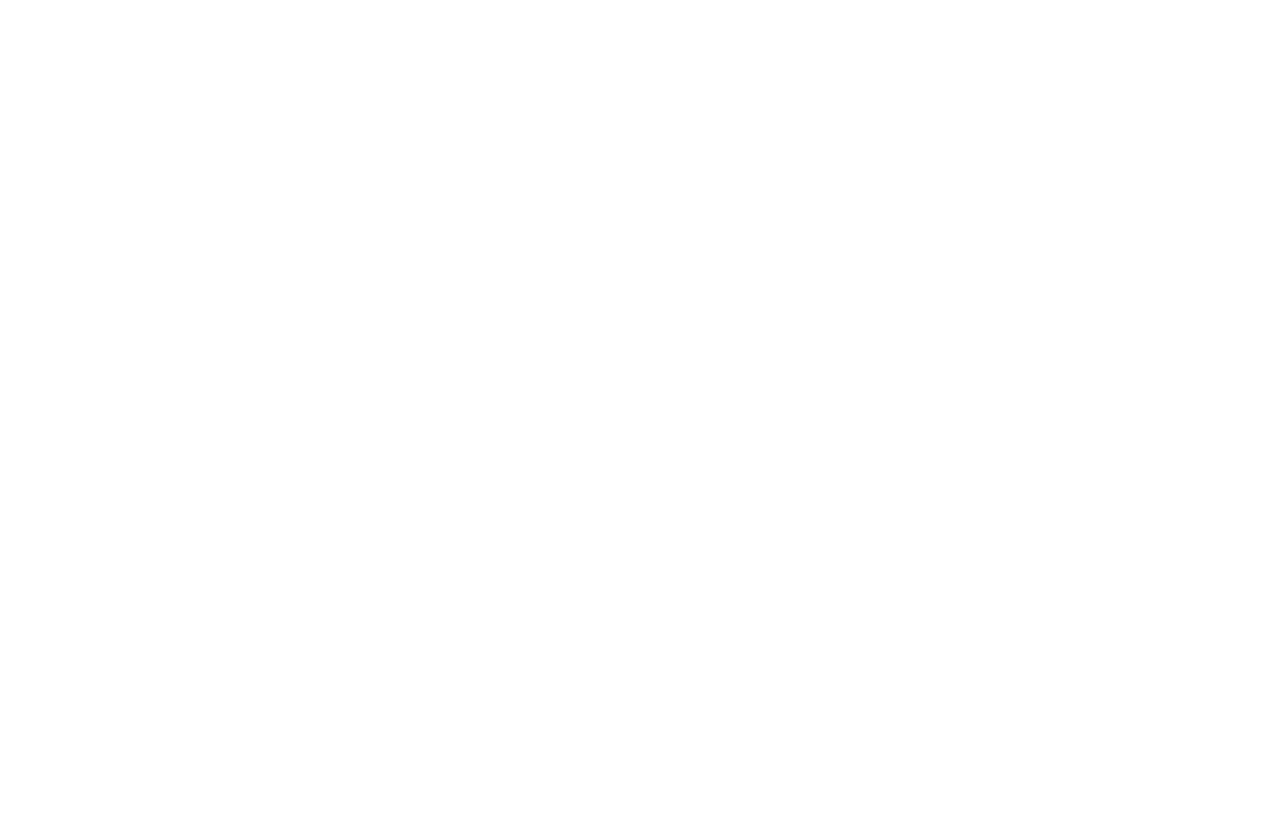
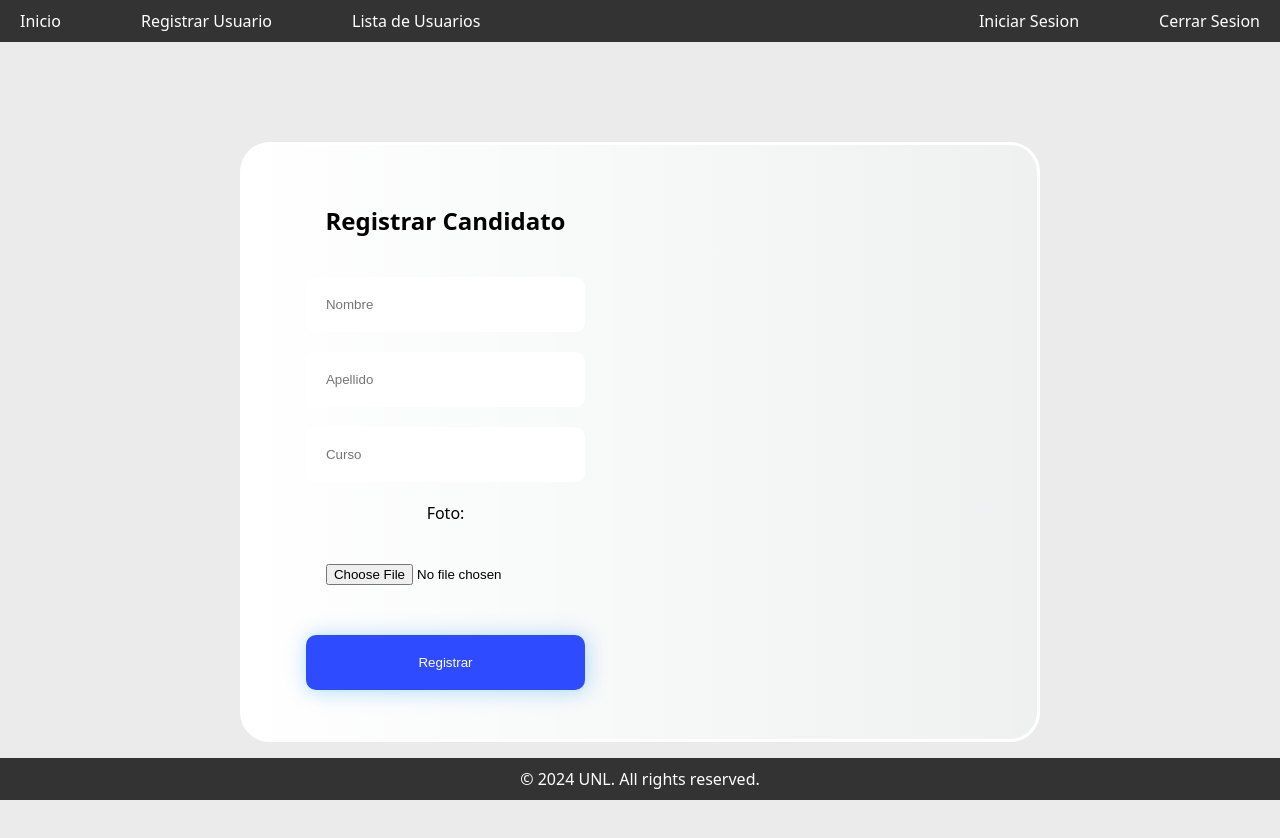
Before and after one commit to jaime-max/FrontVotar, a Vue app: page /registrarCandidato in a window 1280 px wide. Before the commit this address had no page. Shown: the top 838 px of the page. Before the commit the page ends 800 px from the top, so only its background shows below. Built offline with nearby package versions, Linux system fonts and the light colour scheme; the HTML template or start-up script is replaced by a standard one.

Commit message:
registro candidatos agregado

```diff
--- a/package.json
+++ b/package.json
@@ -15,6 +15,7 @@
   },
   "dependencies": {
     "axios": "^1.7.7",
+    "browser-image-compression": "^2.0.2",
     "pinia": "^2.2.6",
     "vue": "^3.5.12",
     "vue-router": "^4.4.5"
--- /dev/null
+++ b/src/api/candidatos.ts
@@ -0,0 +1,33 @@
+import apiUser from '@/api/api-user'
+import type { registrarCandidato } from '@/views/candidato/interfaces/registrarCandi'
+
+
+export default {
+  async registerCandidato(data: registrarCandidato) {
+    // Crear una instancia de FormData
+    const formData = new FormData();
+
+    // Agregar datos al FormData
+    formData.append(
+      "candidato",
+      JSON.stringify({
+        nombre: data.nombre,
+        apellido: data.apellido,
+        curso: data.curso,
+      })
+    );
+
+    if (data.file) {
+      formData.append("file", data.file);
+    }
+
+    // Enviar solicitud
+    const response = await apiUser.post<string>('/api/candidatos', formData, {
+      headers: {
+        "Content-Type": "multipart/form-data",
+      },
+    });
+
+    return response.data;
+  },
+};
--- a/src/components/Header.vue
+++ b/src/components/Header.vue
@@ -1,4 +1,5 @@
 <script setup lang="ts">
+import { defineComponent } from 'vue';
 import { useRouter } from 'vue-router'; // Importa el router para redirigir después de cerrar sesión
 
 const router = useRouter(); // Asegúrate de usar useRouter en setup
@@ -10,11 +11,9 @@
   // Redirigir a la página de login
   router.push({ name: 'login' }); // Asegúrate de que el nombre de la ruta sea correcto
 }
-
-const iconDimension = {
-  width: 30,
-  height: 30,
-}
+defineComponent({
+  name: 'AppHeader'  // Renombramos el componente a AppHeader
+});
 </script>
 
 <template>
--- a/src/router/index.ts
+++ b/src/router/index.ts
@@ -2,6 +2,7 @@
 import LoginView from '@/views/usuario/login/LoginView.vue'
 import RegistrarUser from '@/views/usuario/registrarse/RegistrarUser.vue'
 import ListarUser from '@/views/usuario/registrarse/ListarUser.vue'
+import RegistrarCandidato from '@/views/candidato/RegistrarCandidato.vue'
 const router = createRouter({
   history: createWebHistory(import.meta.env.BASE_URL),
   routes: [
@@ -20,6 +21,11 @@
       name: 'listarUser',
       component: ListarUser
     },
+    {
+      path: '/registrarCandidato/',
+      name: 'registrarCandidato',
+      component: RegistrarCandidato
+    },
   ]
 })
 
--- /dev/null
+++ b/src/views/candidato/RegistrarCandidato.vue
@@ -0,0 +1,40 @@
+<script setup lang="ts">
+import Footer from '@/components/Footer.vue'
+import Header from '@/components/Header.vue'
+import RegisterCardCandi from '@/views/candidato/components/RegisterCardCandi.vue'
+</script>
+
+<template>
+  <Header/>
+  <main class="main">
+    <div class="card">
+      <RegisterCardCandi/>
+    </div>
+  </main>
+  <Footer/>
+</template>
+
+<style scoped>
+
+.main{
+  width: 100vw;
+  height: 100vh;
+  background: rgba(235,235,235);
+
+  /*Centrar el card*/
+  display: flex;
+  justify-content: center;
+  align-items: center;
+}
+.card{
+  max-width: 900px;
+  width: 800px;
+  height: 600px;
+  border: 3px solid white;
+  border-radius: 30px;
+  background: linear-gradient(90deg,rgba(255,255,255,1) 0%, rgba(247,255,255,0.3) 100%);
+  padding: 8px;
+  display: flex;
+}
+
+</style>
--- /dev/null
+++ b/src/views/candidato/components/RegisterCardCandi.vue
@@ -0,0 +1,240 @@
+<script setup lang="ts">
+import { ref } from 'vue'
+import type { registrarCandidato } from '@/views/candidato/interfaces/registrarCandi'
+import imageCompression from 'browser-image-compression'
+import candidatos from '@/api/candidatos'
+import { useRouter } from 'vue-router'
+
+const router = useRouter();
+
+const DataCandidatos = ref<registrarCandidato>({
+  nombre: '',
+  apellido: '',
+  curso: '',
+  file: null,
+});
+
+// Manejo de mensajes
+const mensajeAdvertencia = ref<string | null>(null);
+const mensajeExito = ref<string>('');
+const mensajeVisible = ref<boolean>(false);
+
+// Ref para el input de archivo
+const fileInput = ref<HTMLInputElement | null>(null);
+
+// Función de validación individual para cada campo
+function validarCampo(campo: keyof registrarCandidato) {
+  switch (campo) {
+    case 'nombre':
+      mensajeAdvertencia.value = DataCandidatos.value.nombre.trim()
+        ? null
+        : 'Por favor, ingrese su nombre';
+      break;
+    case 'apellido':
+      mensajeAdvertencia.value = DataCandidatos.value.apellido.trim()
+        ? null
+        : 'Por favor, ingrese su apellido';
+      break;
+    case 'curso':
+      mensajeAdvertencia.value = DataCandidatos.value.curso.trim()
+        ? null
+        : 'Por favor, ingrese su curso';
+      break;
+    case 'file':
+      mensajeAdvertencia.value = DataCandidatos.value.file
+        ? null
+        : 'Por favor, adjunte un archivo';
+      break;
+    default:
+      throw new Error('Campo no reconocido');
+  }
+}
+
+// Registrar candidato
+async function registrarCandidato() {
+  // Validar todos los campos
+  if (
+    !DataCandidatos.value.nombre ||
+    !DataCandidatos.value.apellido ||
+    !DataCandidatos.value.curso ||
+    !DataCandidatos.value.file
+  ) {
+    mensajeAdvertencia.value = 'Por favor, complete todos los campos correctamente';
+    return;
+  }
+
+  try {
+    await candidatos.registerCandidato(DataCandidatos.value);
+    mensajeExito.value = 'Candidato registrado exitosamente';
+    mensajeVisible.value = true;
+
+    // Ocultar mensaje después de 2 segundos y redirigir
+    setTimeout(() => {
+      mensajeVisible.value = false;
+      router.push({ name: 'registrarCandidato' });
+    }, 2000);
+
+    // Limpiar los campos
+    DataCandidatos.value = { nombre: '', apellido: '', curso: '', file: null };
+
+    // Limpiar el input de archivo
+    if (fileInput.value) {
+      fileInput.value.value = '';
+    }
+  } catch (error) {
+    console.error('Error al registrar el candidato:', error);
+    mensajeAdvertencia.value = 'Ocurrió un error al registrar el candidato.';
+  }
+}
+
+// Manejar la carga y compresión de la imagen
+const handleFileUpload = async (event: Event) => {
+  const target = event.target as HTMLInputElement;
+  const file = target.files?.[0];
+
+  if (!file) {
+    mensajeAdvertencia.value = 'Por favor, seleccione un archivo válido.';
+    return;
+  }
+
+  const options = {
+    maxSizeMB: 1,
+    maxWidthOrHeight: 1280,
+    useWebWorker: true,
+  };
+
+  try {
+    DataCandidatos.value.file = await imageCompression(file, options);
+  } catch (error) {
+    console.error('Error al comprimir la imagen:', error);
+    mensajeAdvertencia.value = 'Error al procesar la imagen. Intente con otro archivo.';
+  }
+};
+</script>
+
+<template>
+  <section class="register-card">
+    <div class="register-card-header">
+      <h1>Registrar Candidato</h1>
+    </div>
+    <div class="register-card-form">
+      <input
+        v-model="DataCandidatos.nombre"
+        @input="validarCampo('nombre')"
+        type="text"
+        placeholder="Nombre"
+      />
+      <input
+        v-model="DataCandidatos.apellido"
+        @input="validarCampo('apellido')"
+        type="text"
+        placeholder="Apellido"
+      />
+      <input
+        v-model="DataCandidatos.curso"
+        @input="validarCampo('curso')"
+        type="text"
+        placeholder="Curso"
+      />
+      <label for="file">Foto:</label>
+      <input
+        type="file"
+        @change="handleFileUpload"
+        id="file"
+        ref="fileInput"
+        required
+      />
+      <button @click="registrarCandidato" type="button">Registrar</button>
+    </div>
+
+    <div v-if="mensajeVisible" class="success-message">
+      <p>{{ mensajeExito }}</p>
+    </div>
+
+    <div v-if="mensajeAdvertencia" class="advert">
+      <p>{{ mensajeAdvertencia }}</p>
+    </div>
+  </section>
+</template>
+
+
+<style scoped>
+.register-card-header{
+  text-align: center;
+  margin-top: 50px;
+}
+.register-card{
+  width: 50%;
+  padding: 20px;
+  position: relative;
+
+  /*  Centrar*/
+  display: flex;
+  flex-direction: column;
+  justify-content: center;
+}
+.register-card-form{
+  display: flex;
+  flex-direction: column;
+  align-items: center;
+  gap: 20px;
+  margin: 40px 0px;
+}
+
+.register-card-form input{
+  border: none;
+  padding: 20px;
+  width: 80%;
+  border-radius: 10px;
+}
+.register-card-form button{
+  border: none;
+  padding: 20px;
+  width: 80%;
+  border-radius: 10px;
+  background-color: rgb(47, 75, 255);
+  color: white;
+  box-shadow: 1px 1px 20px 1px rgba(0, 149, 255, 0.3);
+  margin-top: 10px;
+  cursor: pointer;
+}
+.register-card-form button:hover{
+  transform: scale(1.05);
+}
+.register-card-form button:active {
+  transform: scale(1);
+}
+
+.register-card-form select {
+  border: none;
+  border-radius: 10px;
+  background-color: white;
+  box-shadow: 1px 1px 20px 1px rgba(231, 235, 238, 0.3);
+  margin-top: 10px;
+  cursor: pointer;
+  font-size: 16px;
+}
+.register-card-form select:hover {
+  background-color: #f0f0f0;
+}
+
+
+.advert {
+  color: red;
+  margin-top: 10px;
+  text-align: center;
+}
+.success-message {
+  position: fixed;
+  top: 20px;
+  right: 20px;
+  background-color: #dff0d8;
+  border: 1px solid #d6e9c6;
+  color: #3c763d;
+  padding: 15px;
+  border-radius: 5px;
+  z-index: 2;
+  text-align: center;
+  width: 300px;
+}
+</style>
--- /dev/null
+++ b/src/views/candidato/interfaces/registrarCandi.ts
@@ -0,0 +1,7 @@
+export  interface registrarCandidato {
+  nombre: string;
+  apellido: string;
+  curso: string;
+  file: File | null;
+
+}
--- a/src/views/usuario/login/components/LoginCard.vue
+++ b/src/views/usuario/login/components/LoginCard.vue
@@ -1,7 +1,7 @@
 <script setup lang="ts">
-  import LogoApple from '@/views/usuario/login/components/Loginviews/LogoApple.vue'
-  import LogoGoogle from '@/views/usuario/login/components/Loginviews/LogoGoogle.vue'
-  import LogoFacebook from '@/views/usuario/login/components/Loginviews/LogoFacebook.vue'
+  import LogoApple from '@/views/usuario/login/components/LoginLogos/LogoApple.vue'
+  import LogoGoogle from '@/views/usuario/login/components/LoginLogos/LogoGoogle.vue'
+  import LogoFacebook from '@/views/usuario/login/components/LoginLogos/LogoFacebook.vue'
   import type {LoginRequest, LoginResponse} from '@/views/usuario/login/interfaces/loginRequest'
   import { useRouter } from 'vue-router'
   import { ref } from 'vue'
```
Also changed, not shown: src/views/usuario/login/components/LoginLogos/LogoApple.vue (renamed from src/views/usuario/login/components/Loginviews/LogoApple.vue), src/views/usuario/login/components/LoginLogos/LogoFacebook.vue (renamed from src/views/usuario/login/components/Loginviews/LogoFacebook.vue), src/views/usuario/login/components/LoginLogos/LogoGoogle.vue (renamed from src/views/usuario/login/components/Loginviews/LogoGoogle.vue), 1 other file (tests, documents, lock files or other folders).
